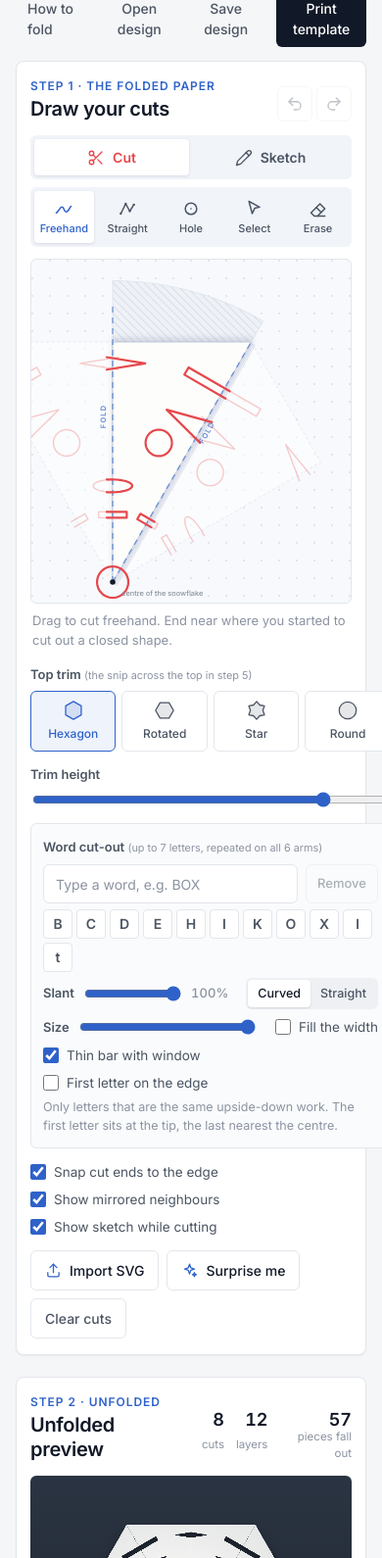
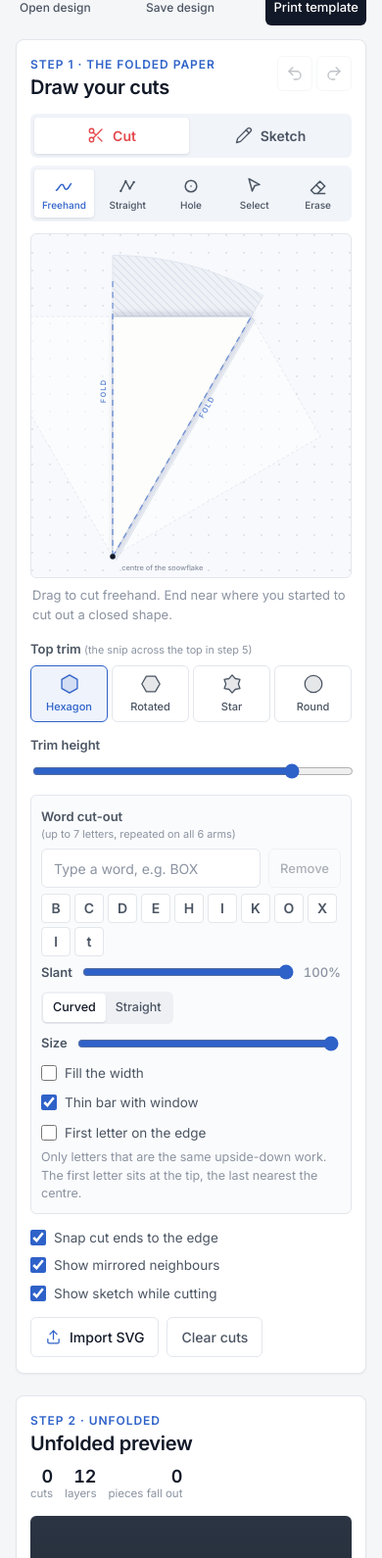
Before and after one commit to sutulas/snowflaker, a plain HTML site: page index.html in a window 390 px wide. Shown: the part 62-1652 px from the top of the page at 98% size. Drawn offline with Linux system fonts and the light colour scheme.

Commit message:
Refine mobile layout, start blank, remove random designs, set domain
- Fix grids that could grow wider than the screen on phones (controls,
  trim buttons, toolbar, studio) and stack the word options; tidy the
  header buttons on narrow screens.
- First visit now opens with empty paper instead of a sample design.
- Remove the "Surprise me" button and the random design generator.
- Replace the placeholder URL with https://snowflaker.com/ in metadata,
  robots.txt, sitemap.xml and llms.txt.

Co-Authored-By: Claude Opus 5.5 <noreply@anthropic.com>

```diff
--- a/index.html
+++ b/index.html
@@ -5,7 +5,7 @@
   <meta name="viewport" content="width=device-width, initial-scale=1">
   <title>Snowflaker – Paper Snowflake Designer &amp; Cutting Template Maker</title>
   <meta name="description" content="Free online paper snowflake designer. Draw cuts on a folded 6-point paper wedge, see the unfolded snowflake instantly, add words, and print a real-size cutting template or PDF.">
-  <link rel="canonical" href="https://snowflaker.example/">
+  <link rel="canonical" href="https://snowflaker.com/">
   <meta name="robots" content="index, follow, max-image-preview:large">
   <meta name="theme-color" content="#2f62c9">
   <meta name="application-name" content="Snowflaker">
@@ -16,8 +16,8 @@
   <meta property="og:site_name" content="Snowflaker">
   <meta property="og:title" content="Snowflaker – Paper Snowflake Designer">
   <meta property="og:description" content="Draw cuts on a folded paper wedge and instantly see the unfolded six-point snowflake. Add words and print a cutting template.">
-  <meta property="og:url" content="https://snowflaker.example/">
-  <meta property="og:image" content="https://snowflaker.example/og-image.png">
+  <meta property="og:url" content="https://snowflaker.com/">
+  <meta property="og:image" content="https://snowflaker.com/og-image.png">
   <meta property="og:image:width" content="1200">
   <meta property="og:image:height" content="630">
   <meta property="og:image:alt" content="A six-point paper snowflake designed in Snowflaker, beside its folded paper wedge.">
@@ -25,7 +25,7 @@
   <meta name="twitter:card" content="summary_large_image">
   <meta name="twitter:title" content="Snowflaker – Paper Snowflake Designer">
   <meta name="twitter:description" content="Draw cuts on a folded paper wedge and instantly see the unfolded six-point snowflake.">
-  <meta name="twitter:image" content="https://snowflaker.example/og-image.png">
+  <meta name="twitter:image" content="https://snowflaker.com/og-image.png">
 
   <link rel="icon" href="favicon.svg" type="image/svg+xml">
   <link rel="apple-touch-icon" href="apple-touch-icon.png">
@@ -38,24 +38,24 @@
     "@graph": [
       {
         "@type": "WebSite",
-        "@id": "https://snowflaker.example/#website",
-        "url": "https://snowflaker.example/",
+        "@id": "https://snowflaker.com/#website",
+        "url": "https://snowflaker.com/",
         "name": "Snowflaker",
         "description": "Free online paper snowflake designer and cutting template maker.",
         "inLanguage": "en"
       },
       {
         "@type": "WebApplication",
-        "@id": "https://snowflaker.example/#app",
+        "@id": "https://snowflaker.com/#app",
         "name": "Snowflaker",
-        "url": "https://snowflaker.example/",
+        "url": "https://snowflaker.com/",
         "applicationCategory": "DesignApplication",
         "applicationSubCategory": "Paper craft design",
         "operatingSystem": "Any (runs in a web browser)",
         "browserRequirements": "Requires JavaScript and a modern browser.",
         "isAccessibleForFree": true,
         "offers": { "@type": "Offer", "price": "0", "priceCurrency": "USD" },
-        "image": "https://snowflaker.example/og-image.png",
+        "image": "https://snowflaker.com/og-image.png",
         "description": "Snowflaker is a free browser tool for designing paper snowflakes. You draw cuts on a picture of the folded paper wedge (a square folded into twelve layers with a 30-degree point) and it shows the unfolded six-point snowflake instantly. It can turn a word into a cut pattern, import SVG cut lines, and print a real-size cutting template or save it as a PDF.",
         "featureList": [
           "Draw freehand, straight-line and circle cuts on a folded paper wedge",
@@ -68,28 +68,28 @@
           "Export a PNG image or SVG template",
           "Undo, redo and automatic saving in the browser"
         ],
-        "isPartOf": { "@id": "https://snowflaker.example/#website" }
+        "isPartOf": { "@id": "https://snowflaker.com/#website" }
       },
       {
         "@type": "HowTo",
-        "@id": "https://snowflaker.example/#how-to-fold",
+        "@id": "https://snowflaker.com/#how-to-fold",
         "name": "How to fold paper for a six-point snowflake",
         "description": "Fold a square sheet into a twelve-layer, 30-degree wedge so that every cut repeats with six-fold symmetry.",
         "totalTime": "PT5M",
         "supply": [{ "@type": "HowToSupply", "name": "Square sheet of paper" }],
         "tool": [{ "@type": "HowToTool", "name": "Scissors" }],
         "step": [
-          { "@type": "HowToStep", "position": 1, "name": "Fold corner to corner", "text": "Start with a square. Fold it in half along the diagonal to make a triangle.", "url": "https://snowflaker.example/#guide" },
-          { "@type": "HowToStep", "position": 2, "name": "Fold it in half", "text": "Bring the two pointy ends together. The right-angle corner is now the centre of your snowflake.", "url": "https://snowflaker.example/#guide" },
-          { "@type": "HowToStep", "position": 3, "name": "Mark thirds", "text": "Point the centre corner down and divide the top into three equal 30-degree slices.", "url": "https://snowflaker.example/#guide" },
-          { "@type": "HowToStep", "position": 4, "name": "Fold in the thirds", "text": "Fold the right slice over the middle, then the left slice over the top, lining up the edges.", "url": "https://snowflaker.example/#guide" },
-          { "@type": "HowToStep", "position": 5, "name": "Trim the top", "text": "Cut straight across the uneven top of the wedge.", "url": "https://snowflaker.example/#guide" },
-          { "@type": "HowToStep", "position": 6, "name": "Cut and unfold", "text": "Print the cutting template at 100% scale, trace it onto the wedge, cut every red line, then unfold.", "url": "https://snowflaker.example/#guide" }
+          { "@type": "HowToStep", "position": 1, "name": "Fold corner to corner", "text": "Start with a square. Fold it in half along the diagonal to make a triangle.", "url": "https://snowflaker.com/#guide" },
+          { "@type": "HowToStep", "position": 2, "name": "Fold it in half", "text": "Bring the two pointy ends together. The right-angle corner is now the centre of your snowflake.", "url": "https://snowflaker.com/#guide" },
+          { "@type": "HowToStep", "position": 3, "name": "Mark thirds", "text": "Point the centre corner down and divide the top into three equal 30-degree slices.", "url": "https://snowflaker.com/#guide" },
+          { "@type": "HowToStep", "position": 4, "name": "Fold in the thirds", "text": "Fold the right slice over the middle, then the left slice over the top, lining up the edges.", "url": "https://snowflaker.com/#guide" },
+          { "@type": "HowToStep", "position": 5, "name": "Trim the top", "text": "Cut straight across the uneven top of the wedge.", "url": "https://snowflaker.com/#guide" },
+          { "@type": "HowToStep", "position": 6, "name": "Cut and unfold", "text": "Print the cutting template at 100% scale, trace it onto the wedge, cut every red line, then unfold.", "url": "https://snowflaker.com/#guide" }
         ]
       },
       {
         "@type": "FAQPage",
-        "@id": "https://snowflaker.example/#faq",
+        "@id": "https://snowflaker.com/#faq",
         "mainEntity": [
           { "@type": "Question", "name": "How do I make a six-point paper snowflake?", "acceptedAnswer": { "@type": "Answer", "text": "Fold a square sheet corner to corner, fold the triangle in half, then fold it into thirds so you have a 30-degree wedge with twelve layers. Trim the top, cut shapes out of the edges and unfold. Real snowflakes have six-fold symmetry, which this fold reproduces." } },
           { "@type": "Question", "name": "Can I preview a paper snowflake before cutting it?", "acceptedAnswer": { "@type": "Answer", "text": "Yes. In Snowflaker you draw cuts on a picture of the folded wedge and the unfolded snowflake updates instantly, including which pieces fall away." } },
@@ -249,9 +249,6 @@
           <button id="btn-import" class="btn">
             <svg viewBox="0 0 24 24"><path d="M12 15V3"/><path d="m7 8 5-5 5 5"/><path d="M4 15v4a2 2 0 0 0 2 2h12a2 2 0 0 0 2-2v-4"/></svg>
             Import SVG</button>
-          <button id="btn-surprise" class="btn">
-            <svg viewBox="0 0 24 24"><path d="m12 3 1.8 5.2L19 10l-5.2 1.8L12 17l-1.8-5.2L5 10l5.2-1.8z"/><path d="M19 15l.8 2.2L22 18l-2.2.8L19 21l-.8-2.2L16 18l2.2-.8z"/></svg>
-            Surprise me</button>
           <button id="btn-clear" class="btn ghost">Clear cuts</button>
         </div>
       </div>
--- a/js/app.js
+++ b/js/app.js
@@ -305,96 +305,6 @@
     requestAnimationFrame(step);
   }
 
-  // ------------------------------------------------------------- generator
-  function rng(seed) {
-    let a = seed >>> 0;
-    return () => {
-      a |= 0; a = (a + 0x6D2B79F5) | 0;
-      let t = Math.imul(a ^ (a >>> 15), 1 | a);
-      t = (t + Math.imul(t ^ (t >>> 7), 61 | t)) ^ t;
-      return ((t ^ (t >>> 14)) >>> 0) / 4294967296;
-    };
-  }
-
-  function generate(seed, trim) {
-    const R = rng(seed);
-    const rand = (a, b) => a + R() * (b - a);
-    const pick = arr => arr[Math.floor(R() * arr.length)];
-    const id = () => Editor.newId();
-    const strokes = [];
-    const outline = E.paperOutline(trim);
-    const spec = E.trimSpec(trim);
-    const lenA = spec.kind === 'arc' ? spec.r : spec.ra;
-    const lenB = spec.kind === 'arc' ? spec.r : spec.rb;
-    const edges = [
-      { u: [0, 1], n: [1, 0], len: lenA },
-      { u: E.UB, n: [-E.COS30, E.SIN30], len: lenB },
-    ];
-    const OUT = 0.02;
-
-    for (const edge of edges) {
-      const count = 2 + Math.floor(R() * 3);
-      const spots = [];
-      for (let c = 0; c < count; c++) spots.push(rand(0.22, edge.len - 0.07));
-      spots.sort((a, b) => a - b);
-      let prev = -1;
-      for (const t of spots) {
-        if (t - prev < 0.09) continue;
-        prev = t;
-        const halfW = rand(0.018, Math.min(0.06, t * 0.12));
-        const depth = rand(0.25, 0.42) * t * Math.tan(E.WEDGE);
-        const at = (s, dd) => [
-          (t + s) * edge.u[0] + dd * edge.n[0],
-          (t + s) * edge.u[1] + dd * edge.n[1],
-        ];
-        const kind = pick(['v', 'v', 'round', 'slot', 'tree']);
-        let pts;
-        if (kind === 'v') pts = [at(-halfW, -OUT), at(0, depth), at(halfW, -OUT)];
-        else if (kind === 'slot') pts = [at(-halfW * 0.5, -OUT), at(-halfW * 0.5, depth), at(halfW * 0.5, depth), at(halfW * 0.5, -OUT)];
-        else if (kind === 'tree') pts = [at(-halfW, -OUT), at(-halfW * 0.25, depth * 0.55), at(-halfW * 0.8, depth * 0.55), at(0, depth), at(halfW * 0.8, depth * 0.55), at(halfW * 0.25, depth * 0.55), at(halfW, -OUT)];
-        else {
-          pts = [at(-halfW, -OUT)];
-          for (let i = 0; i <= 16; i++) {
-            const a = Math.PI - (i / 16) * Math.PI;
-            pts.push(at(halfW * Math.cos(a), Math.max(0, Math.sin(a) * depth)));
-          }
-          pts.push(at(halfW, -OUT));
-        }
-        strokes.push({ id: id(), pts, closed: false });
-      }
-    }
-
-    // Interior holes
-    const holes = 1 + Math.floor(R() * 3);
-    for (let h = 0; h < holes; h++) {
-      const r = rand(0.3, 0.85) * Math.min(lenA, lenB);
-      const phi = rand(0.3, 0.7) * E.WEDGE;
-      const c = [r * Math.sin(phi), r * Math.cos(phi)];
-      const dEdges = Math.min(c[0], Math.abs(-E.COS30 * c[0] + E.SIN30 * c[1]), E.closestOnPoly(c, outline).dist);
-      const size = dEdges * rand(0.35, 0.6);
-      if (size < 0.008) continue;
-      const kind = pick(['circle', 'diamond', 'tri']);
-      let pts;
-      if (kind === 'circle') pts = E.circlePts(c[0], c[1], size, 48);
-      else if (kind === 'diamond') pts = [[c[0], c[1] + size], [c[0] + size * 0.6, c[1]], [c[0], c[1] - size], [c[0] - size * 0.6, c[1]]];
-      else pts = [0, 1, 2].map(i => { const a = rand(0, 1) + (i * 2 * Math.PI) / 3; return [c[0] + size * Math.cos(a), c[1] + size * Math.sin(a)]; });
-      strokes.push({ id: id(), pts, closed: true });
-    }
-
-    if (R() < 0.35) strokes.push({ id: id(), pts: E.circlePts(0, 0, rand(0.03, 0.07), 48), closed: true });
-    return strokes;
-  }
-
-  function surprise() {
-    const shapes = ['flat', 'flat', 'point', 'star', 'round'];
-    const trim = { shape: shapes[Math.floor(Math.random() * shapes.length)], size: 0.92 };
-    const seed = Math.floor(Math.random() * 1e9);
-    store.keepSeeds = [];
-    store.commit(generate(seed, trim), trim);
-    store.state.word = { ...store.state.word, text: '' };
-    syncWordUI(); save();
-  }
-
   // -------------------------------------------------------------- SVG import
   function importSVG(text) {
     const doc = new DOMParser().parseFromString(text, 'image/svg+xml');
@@ -641,12 +551,9 @@
 
   // ---------------------------------------------------------------- UI wiring
   load();
-  if (!store.state.strokes.length && !localStorage.getItem(STORAGE_KEY)) {
-    store.state.strokes = generate(20261117, store.state.trim);
-  }
 
   const editor = new Editor($('#editor'), store);
-  window.snowflaker = { store, editor, generate };   // handy for tinkering in devtools
+  window.snowflaker = { store, editor };   // handy for tinkering in devtools
 
   function setToolUI(t) {
     $$('[data-tool]').forEach(b => b.classList.toggle('active', b.dataset.tool === t));
@@ -820,7 +727,6 @@
   $('#btn-sketch-cut').addEventListener('click', sketchToCuts);
   $('#opt-show-sketch').addEventListener('change', e => { editor.showSketch = e.target.checked; editor.render(); });
   $('#opt-sketch').addEventListener('change', e => { store.view.sketch = e.target.checked; save(); drawFinal(); });
-  $('#btn-surprise').addEventListener('click', surprise);
   $('#opt-snap').addEventListener('change', e => { editor.snap = e.target.checked; });
   $('#opt-mirror').addEventListener('change', e => { editor.showGhosts = e.target.checked; editor.render(); });
 
--- a/sitemap.xml
+++ b/sitemap.xml
@@ -1,7 +1,7 @@
 <?xml version="1.0" encoding="UTF-8"?>
 <urlset xmlns="http://www.sitemaps.org/schemas/sitemap/0.9">
   <url>
-    <loc>https://snowflaker.example/</loc>
+    <loc>https://snowflaker.com/</loc>
     <lastmod>2026-11-17</lastmod>
     <changefreq>monthly</changefreq>
     <priority>1.0</priority>
--- a/styles.css
+++ b/styles.css
@@ -209,8 +209,8 @@ h2 { margin: 0; font: 600 20px/1.25 var(--font-display); letter-spacing: -.015em
 .hint.small { font-size: 12.5px; margin: 0; }
 
 /* --------------------------------------------------------------- controls */
-.controls { display: grid; gap: 14px; margin-top: 16px; }
-.control { display: grid; gap: 6px; }
+.controls { display: grid; grid-template-columns: minmax(0, 1fr); gap: 14px; margin-top: 16px; }
+.control { display: grid; grid-template-columns: minmax(0, 1fr); gap: 6px; }
 .control.row { display: flex; flex-wrap: wrap; gap: 8px 18px; }
 .label { font-size: 13px; font-weight: 600; color: var(--ink-2); }
 .label small { font-weight: 400; color: var(--ink-3); }
@@ -397,7 +397,7 @@ button:focus-visible, select:focus-visible, input:focus-visible, a:focus-visible
   .steps { grid-template-columns: repeat(3, 1fr); }
 }
 @media (max-width: 920px) {
-  .studio { grid-template-columns: 1fr; padding: 10px 16px 24px; }
+  .studio { grid-template-columns: minmax(0, 1fr); padding: 10px 16px 24px; }
   .topbar { flex-wrap: wrap; gap: 6px 16px; padding: 16px 16px 4px; }
   .tagline span { display: none; }
   .guide, .footer { padding-left: 16px; padding-right: 16px; }
@@ -409,7 +409,34 @@ button:focus-visible, select:focus-visible, input:focus-visible, a:focus-visible
   .stats { gap: 12px; }
   .stats b { font-size: 18px; }
   .toolbar span { font-size: 11px; }
-  .top-actions { margin-left: 0; }
+  .top-actions { margin-left: 0; width: 100%; display: grid; grid-template-columns: repeat(4, auto); justify-content: space-between; gap: 2px; }
+  .link-btn { padding: 8px 5px; font-size: 13px; white-space: nowrap; }
+  .link-btn.strong { font-size: 13px; }
+  .link-btn.strong { margin-left: 0; padding: 8px 10px; }
+  .panel-head { flex-wrap: wrap; align-items: flex-start; }
+  .panel-head h2 { white-space: nowrap; }
+  .segmented { gap: 4px; grid-template-columns: repeat(4, minmax(0, 1fr)); }
+  .segmented button { font-size: 11px; padding: 7px 2px; min-width: 0; }
+  .toolbar { grid-template-columns: repeat(5, minmax(0, 1fr)); }
+  .toolbar button { min-width: 0; padding: 7px 2px 5px; }
+  .word-tool { padding: 10px; }
+  .word-head small { display: block; }
+  .word-opts { gap: 10px 16px; }
+  .range-inline { min-width: 0; flex: 1 1 100%; }
+  .range-inline input { min-width: 0; }
+  .word-opts .check { flex: 1 1 100%; }
+  .chips { gap: 4px; }
+  .selbar { max-width: calc(100% - 16px); padding-left: 8px; }
+  .selbar span { display: none; }
+  .export-row { gap: 8px; }
+  .template-card { padding: 14px; }
+}
+@media (max-width: 399px) {
+  .top-actions { grid-template-columns: repeat(3, auto); }
+  .top-actions a[href="#guide"] { display: none; }
+  .link-btn { font-size: 12px; padding: 8px 4px; }
+  .link-btn.strong { padding: 8px 8px; }
+  .toolbar span { font-size: 10px; }
 }
 @media (prefers-reduced-motion: reduce) {
   * { transition: none !important; }
```
Also changed, not shown: llms.txt, robots.txt.
